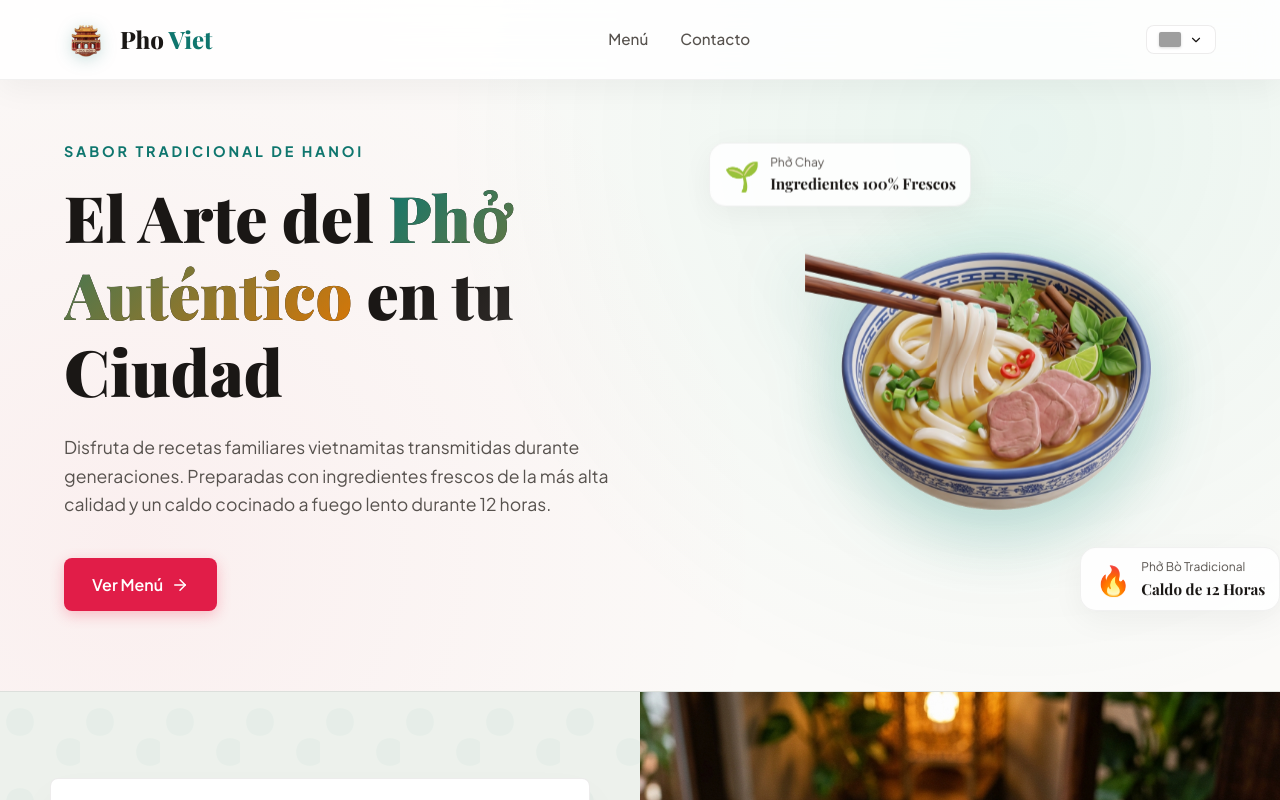
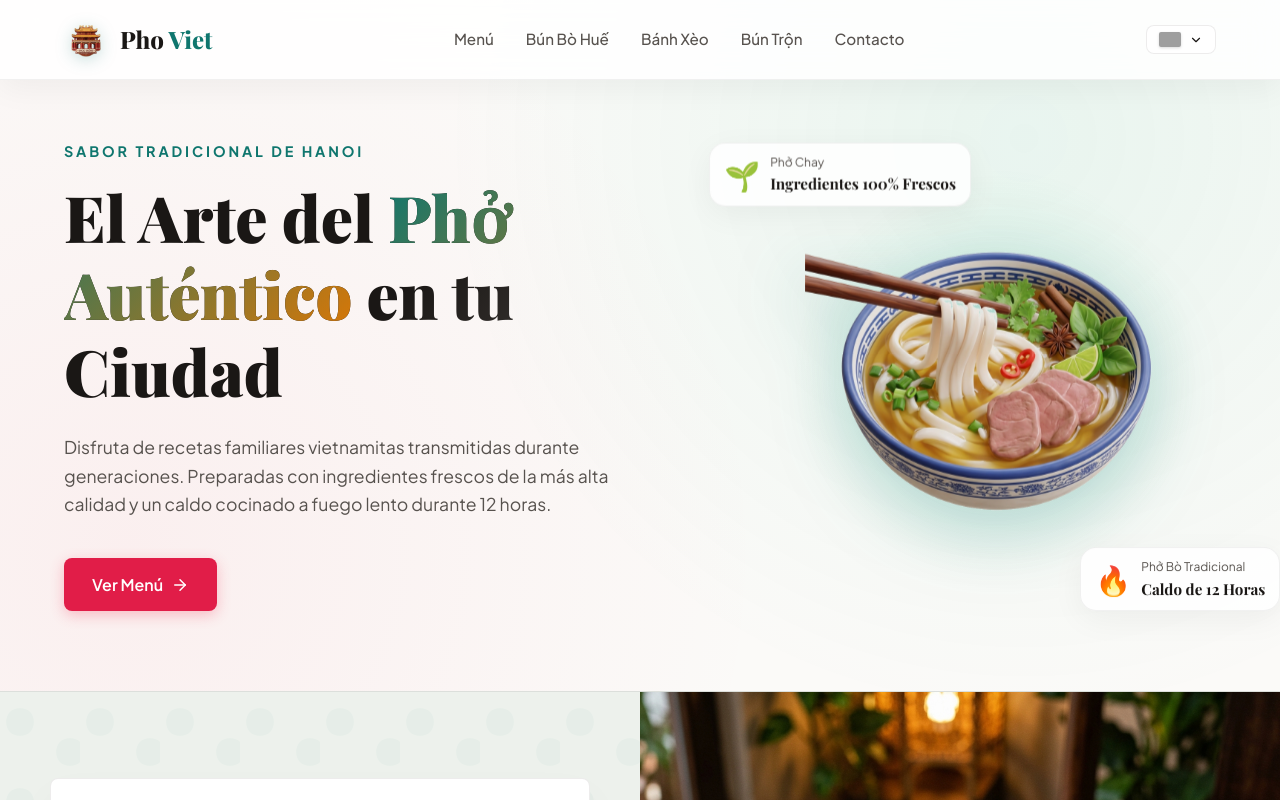
Before and after one commit to hieplv95/restaurante-phoviet, a React (Vite) app: page / in a window 1280 px wide. Shown: the top 800 px of the page. Built offline with nearby package versions, Linux system fonts and the light colour scheme; grey boxes are pictures that could not be loaded; a web font is replaced by a local one.

Commit message:
feat: add Bún Bò Huế, Bánh Xèo, and Bún Trộn links to the main header navigation menu

```diff
--- a/src/components/Header.jsx
+++ b/src/components/Header.jsx
@@ -35,10 +35,19 @@ export default function Header() {
 
         {/* Navigation Items */}
         <nav className="nav-menu">
-          <a href="#menu" className="nav-link">
+          <a href="/#menu" className="nav-link">
             {t('nav.menu')}
           </a>
-          <a href="#footer" className="nav-link">
+          <a href="/promo/bun-bo-hue" className="nav-link">
+            Bún Bò Huế
+          </a>
+          <a href="/promo/banh-xeo" className="nav-link">
+            Bánh Xèo
+          </a>
+          <a href="/promo/bun-tron" className="nav-link">
+            Bún Trộn
+          </a>
+          <a href="/#footer" className="nav-link">
             {t('footer.contact')}
           </a>
         </nav>
```
